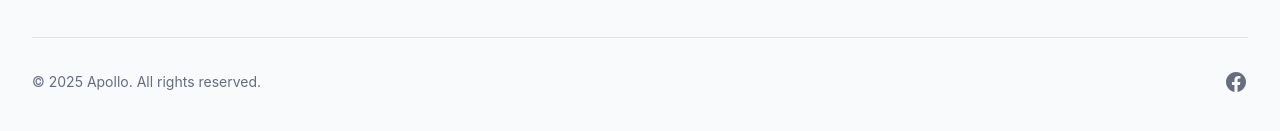
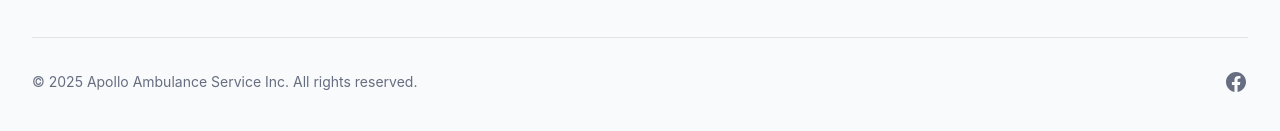
Before and after one commit to martoast/harmony-transport, a Nuxt app: page /careers/apply in a window 1280 px wide. Shown: the part 919-1050 px from the top of the page. Built offline with nearby package versions, Linux system fonts and the light colour scheme.

Commit message:
update footer

```diff
--- a/components/Footer.vue
+++ b/components/Footer.vue
@@ -72,7 +72,7 @@
               <component :is="item.icon" class="size-6" aria-hidden="true" />
             </a>
           </div>
-          <p class="mt-8 text-sm/6 text-gray-600 md:order-1 md:mt-0">&copy; {{ new Date().getFullYear() }} Apollo. All rights reserved.</p>
+          <p class="mt-8 text-sm/6 text-gray-600 md:order-1 md:mt-0">&copy; {{ new Date().getFullYear() }} Apollo Ambulance Service Inc. All rights reserved.</p>
         </div>
       </div>
     </footer>
```
